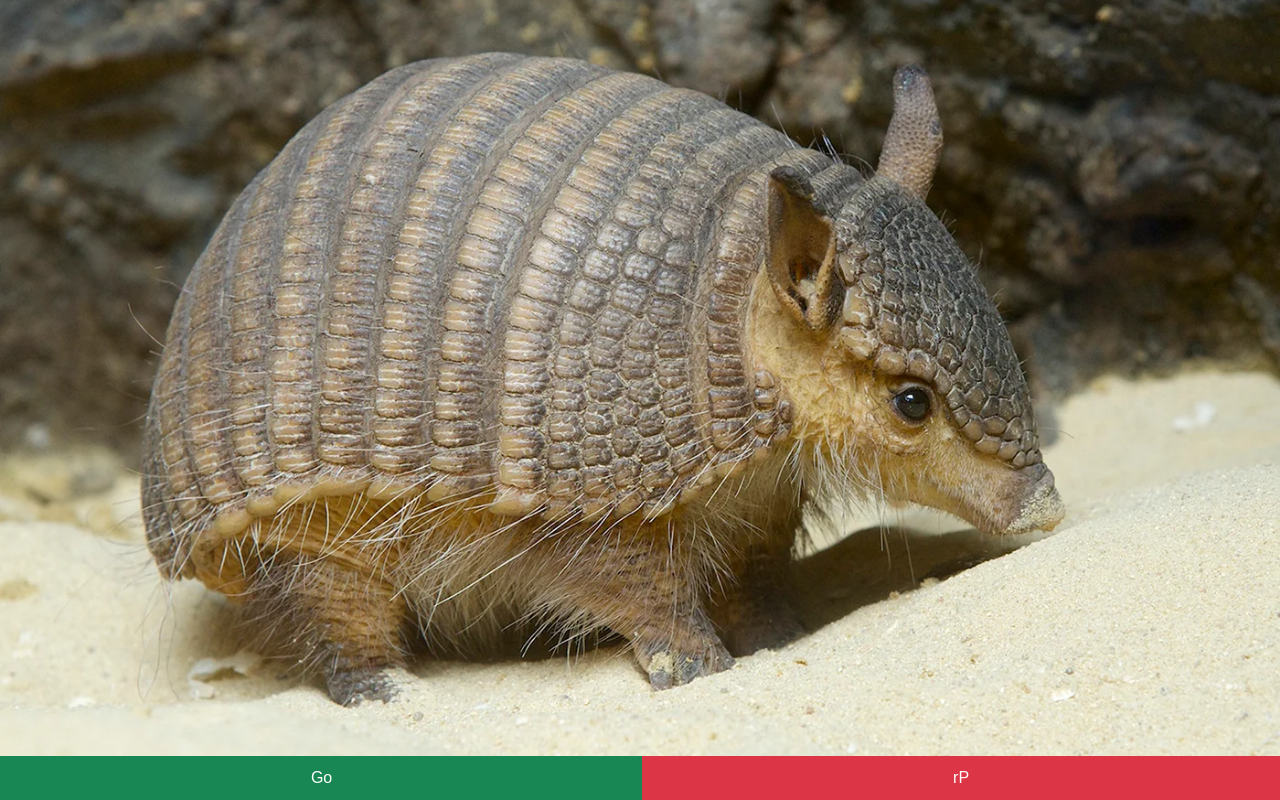
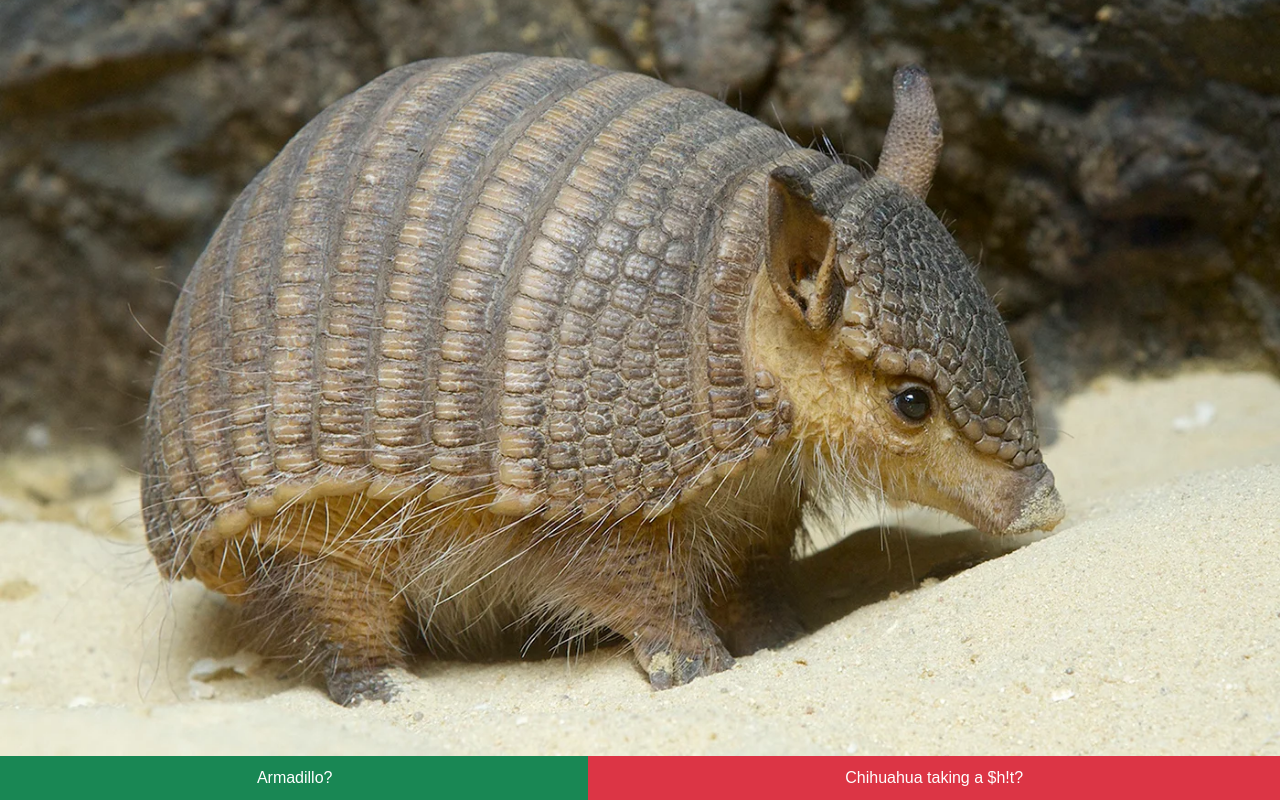
Before and after one commit to cabelk/ArmadilloOrCTAS, a plain HTML site: page index.html in a window 1280 px wide. Drawn offline with nearby package versions, Linux system fonts and the light colour scheme.

Commit message:
Update index.html
Signed-off-by: cabelk <cabelk@users.noreply.github.com>

```diff
--- a/index.html
+++ b/index.html
@@ -28,8 +28,8 @@
     </div>
     <div class="row g-0">
       <div class="btn-group">
-        <button class="btn btn-success">Go</button>
-        <button class="btn btn-danger">rP</button>
+        <button class="btn btn-success">Armadillo?</button>
+        <button class="btn btn-danger">Chihuahua taking a $h!t?</button>
       </div>
     </div>
 
```
